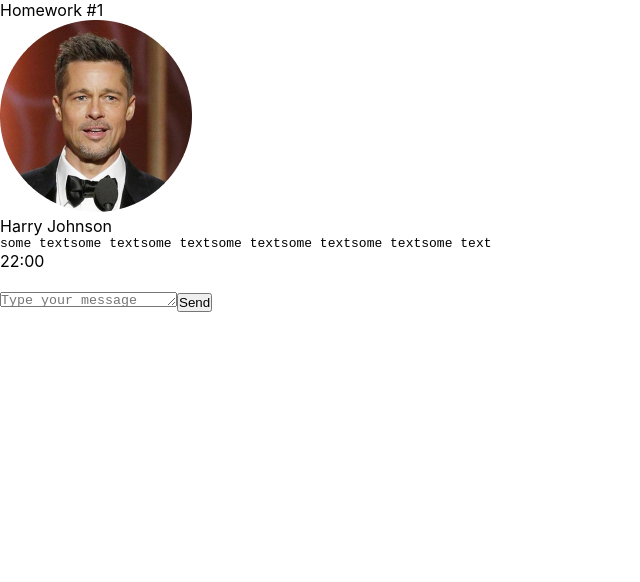
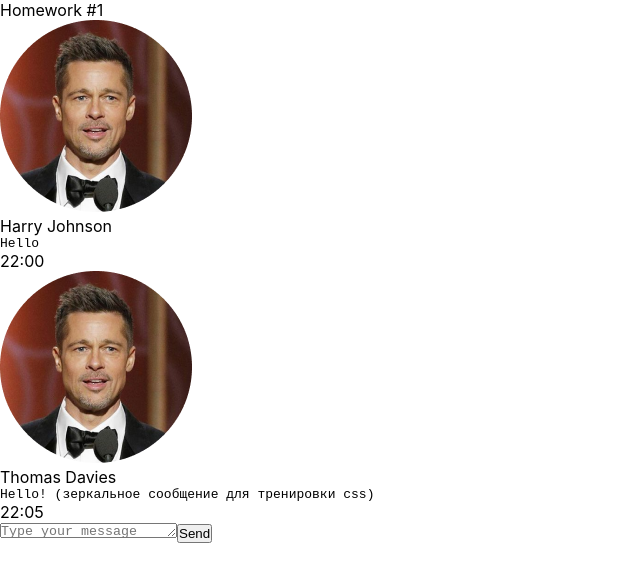
Before and after one commit to YuliyaMartinchuk/hws2, a React (Create React App) app: page / in a window 1280 px wide. Shown: the top 582 px of the page, without its empty margins (0-640 px from the left). Built offline with nearby package versions, Linux system fonts and the light colour scheme.

Commit message:
added incoming data (FriendMessage.tsx)

```diff
--- a/src/s2-homeworks/hw01/HW1.tsx
+++ b/src/s2-homeworks/hw01/HW1.tsx
@@ -34,7 +34,7 @@ export const message0: MessageType = {
         name: 'Harry Johnson',  // можно менять
     },
     message: {
-        text: 'some textsome textsome textsome textsome textsome textsome text', // можно менять
+        text: 'Hello', // можно менять
         time: '22:00', // можно менять
     },
 }
@@ -42,11 +42,11 @@ export const friendMessage0: MessageType = {
     id: 100,
     user: {
         avatar: avatar, // можно менять
-        name: 'Friend Name', // можно менять
+        name: 'Thomas Davies', // можно менять
     },
     message: {
-        text: 'зеркальное сообщение для тренировки css', // можно менять
-        time: '22:00', // можно менять
+        text: 'Hello! (зеркальное сообщение для тренировки css)', // можно менять
+        time: '22:05', // можно менять
     },
 }
 
--- a/src/s2-homeworks/hw01/friend-message/FriendMessage.tsx
+++ b/src/s2-homeworks/hw01/friend-message/FriendMessage.tsx
@@ -17,7 +17,7 @@ const FriendMessage = (props:FriendMessagePropsType) => {
                 <img
                     id={'hw1-friend-avatar-' + props.message.id}
                     // создаёт студент
-
+                    src={props.message.user.avatar}
                     //
                 />
                 <div className={s.friendText}>
@@ -26,7 +26,7 @@ const FriendMessage = (props:FriendMessagePropsType) => {
                         className={s.friendName}
                     >
                         {/*создаёт студент*/}
-
+                        {props.message.user.name}
                         {/**/}
                     </div>
                     <pre
@@ -34,7 +34,7 @@ const FriendMessage = (props:FriendMessagePropsType) => {
                         className={s.friendMessageText}
                     >
                         {/*создаёт студент*/}
-
+                        {props.message.message.text}
                         {/**/}
                     </pre>
                 </div>
@@ -44,7 +44,7 @@ const FriendMessage = (props:FriendMessagePropsType) => {
                 className={s.friendTime}
             >
                 {/*создаёт студент*/}
-
+                {props.message.message.time}
                 {/**/}
             </div>
         </div>
```
